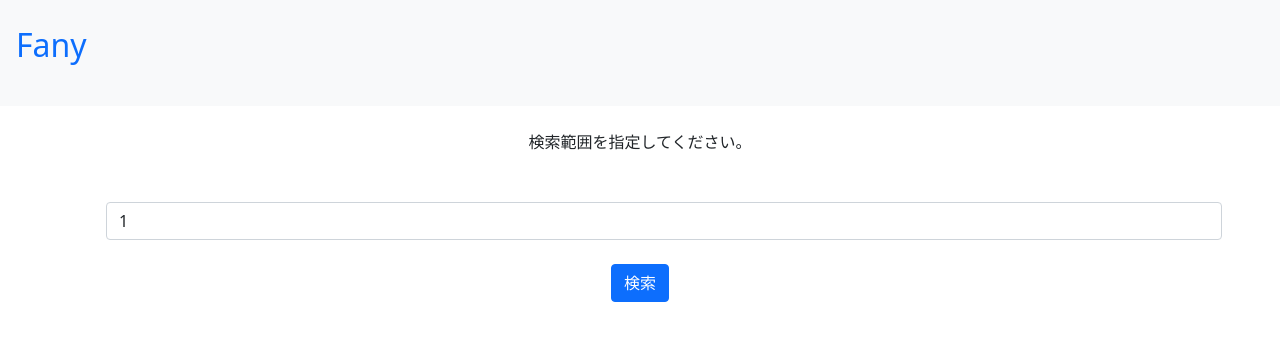
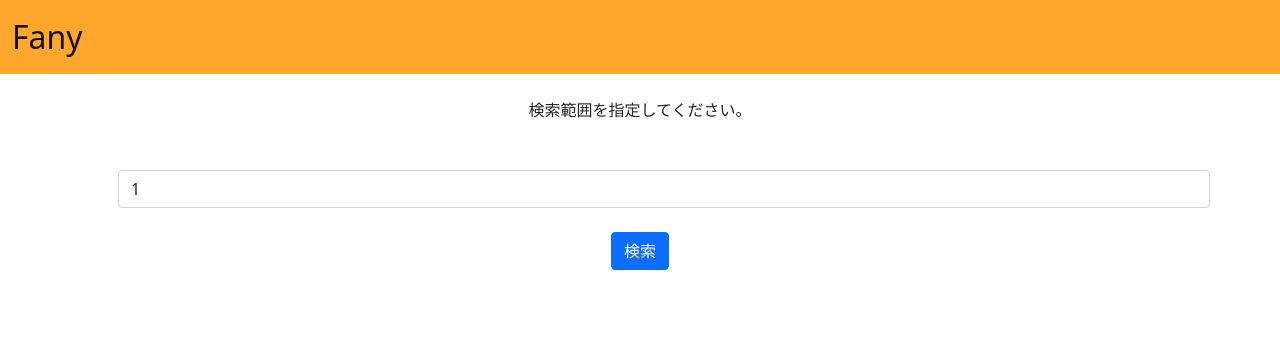
Before and after one commit to a2c6201/Fany, a Flask app: page / in a window 1280 px wide. Shown: the top 341 px of the page. Run offline with Flask 2, Linux system fonts and the light colour scheme; some libraries are stand-ins or nearby versions.

Commit message:
navbarを切り分け

```diff
--- a/templates/base.html
+++ b/templates/base.html
@@ -10,20 +10,9 @@
       crossorigin="anonymous"
     />
     <title>Fany</title>
-    {% block head %}{% endblock %}
   </head>
-
   <body>
-    <header>
-      <nav class="navbar navbar-light bg-light p-3">
-        <a
-          class="navbar-brand mb-3 pl-3 text-primary"
-          href="/"
-          style="font-size: 2rem"
-          >Fany</a
-        >
-      </nav>
-    </header>
-    {% block body %}{% endblock %}
+    <header>{% include "navbar.html" %}</header>
+    <div class="container">{% block body %}{% endblock %}</div>
   </body>
 </html>
--- /dev/null
+++ b/templates/navbar.html
@@ -0,0 +1,5 @@
+<nav class="navbar navbar-light" style="background-color: #ffa72c">
+  <div class="container-fluid">
+    <a class="navbar-brand" href="/" style="font-size: 2rem">Fany</a>
+  </div>
+</nav>
```
